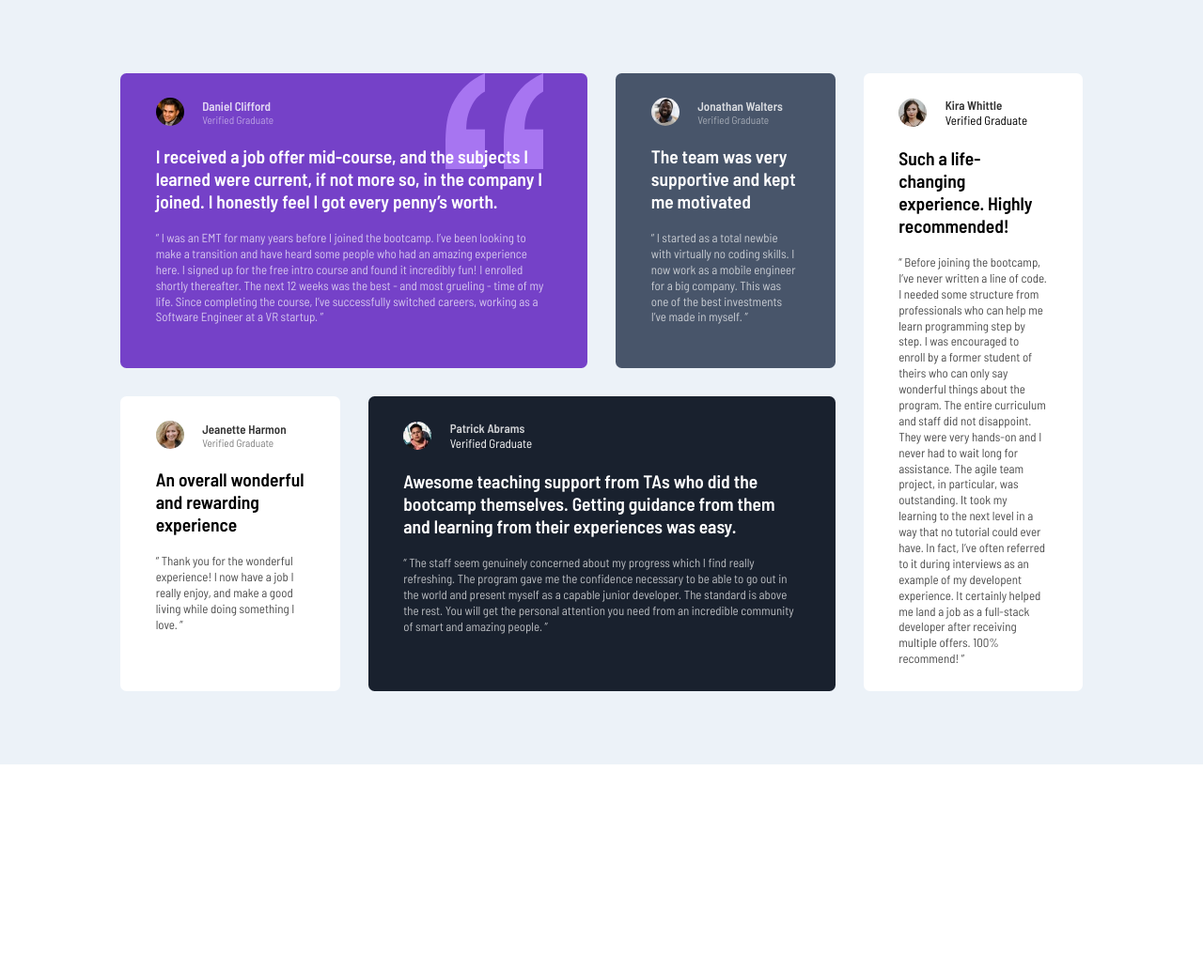
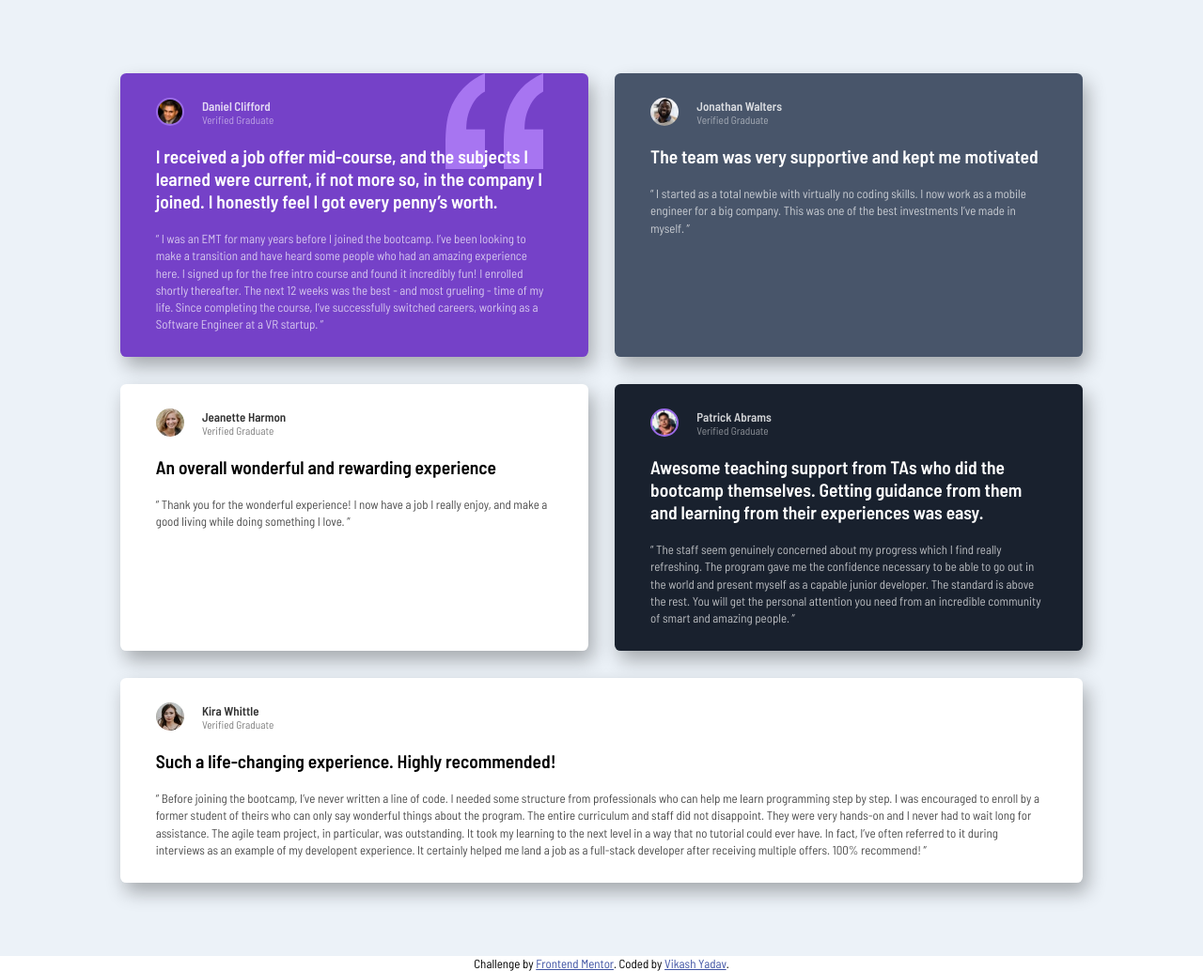
Before and after one commit to Raptor0x1/testinomials-grid-section-main, a plain HTML site: page index.html in a window 1280 px wide. Shown: the whole page at 94% size. Before the commit the page ends 814 px from the top, so only its background shows below. Drawn offline with Linux system fonts and the light colour scheme.

Commit message:
Fixed grid space

```diff
--- a/index.html
+++ b/index.html
@@ -2,7 +2,7 @@
 <html lang="en">
 <head>
   <meta charset="UTF-8">
-  <meta name="viewport" content="width=device-width, initial-scale=1.0"> <!-- displays site properly based on user's device -->
+  <meta name="viewport" content="width=device-width, initial-scale=1.0">
 
   <link rel="icon" type="image/png" sizes="32x32" href="./images/favicon-32x32.png">
   <link href="https://fonts.googleapis.com/css2?family=Barlow+Semi+Condensed:wght@400;500;600&display=swap" rel="stylesheet">
@@ -11,7 +11,7 @@
   <link rel="stylesheet" href="styles/style.css">
 
   <style>
-    .attribution { font-size: 11px; text-align: center; }
+    .attribution { font-size: 13px; text-align: center; }
     .attribution a { color: hsl(228, 45%, 44%); }
   </style>
 </head>
@@ -20,13 +20,12 @@
 
     <div class="container">
 
-
       <div class="item-one item">
         <div class="header">
           <div class="img-one img"></div>
           <div class="description">
             <div class="name">Daniel Clifford</div>
-            <div class="author-title">Verified Graduate</div>
+            <div class="title">Verified Graduate</div>
           </div>
         </div>
 
@@ -37,8 +36,6 @@
           for the free intro course and found it incredibly fun! I enrolled shortly thereafter.
           The next 12 weeks was the best - and most grueling - time of my life. Since completing
           the course, I’ve successfully switched careers, working as a Software Engineer at a VR startup. ”</p>
-
-
       </div>
 
       <div class="item-two item">
@@ -46,7 +43,7 @@
           <div class="img-two img"></div>
           <div class="description">
             <div class="name">Jonathan Walters</div>
-            <div class="author-title">Verified Graduate</div>
+            <div class="title">Verified Graduate</div>
           </div>
         </div>
 
@@ -60,7 +57,7 @@
           <div class="img-three img"></div>
           <div class="description">
             <div class="name">Jeanette Harmon</div>
-            <div class="author-title">Verified Graduate</div>
+            <div class="title">Verified Graduate</div>
           </div>
         </div>
 
@@ -107,14 +104,13 @@
       </div>
 
     </div>
+
   </section>
 
 
-
-
-  <!-- <div class="attribution">
+  <div class="attribution">
     Challenge by <a href="https://www.frontendmentor.io?ref=challenge" target="_blank">Frontend Mentor</a>.
-    Coded by <a href="#">Your Name Here</a>.
-  </div> -->
+    Coded by <a href="#">Vikash Yadav</a>.
+  </div>
 </body>
 </html>
--- a/styles/style.css
+++ b/styles/style.css
@@ -6,6 +6,7 @@
     --light-grey: hsl(0, 0%, 81%);
     --light-grayish-blue: hsl(210, 46%, 95%);
     --black: hsl(0, 0, 0);
+    --border-color: hsl(263, 71%, 66%);
 }
 
 *, *::before, *::after {
@@ -14,8 +15,8 @@
     margin: 0;
 }
 
-html {
-    font-size: 13px;
+body {
+    font-size: 0.813rem;
     font-family: "Barlow Semi Condensed", sans-serif;
 }
 
@@ -28,19 +29,20 @@ html {
 }
 
 .container {
-    max-width: 25.4rem;
+    max-width: 20.638rem;
     display: grid;
-    gap: 2rem;
-    padding-top: 6rem;
-    padding-bottom: 6rem;
+    gap: 1.625rem;
+    padding-top: 6em;
+    padding-bottom: 6em;
 }
 
 .item {
     display: flex;
     flex-direction: column;
-    gap: 1.5rem;
-    padding: 2rem 2.9rem;
-    border-radius: 0.5rem;
+    gap: 1.22rem;
+    padding: 2em 2.9em;
+    border-radius: 0.4rem;
+    box-shadow: 5px 10px 20px rgba(0, 0, 0, 0.3);
 }
 
 
@@ -56,6 +58,7 @@ html {
     background-color: var(--dark-grayish-blue);
     color: var(--white);
 }
+
 .item-three {
     background-color: var(--white);
     color: var(--black);
@@ -73,7 +76,7 @@ html {
 
 .header {
     display: flex;
-    gap: 1.5rem;
+    gap: 1.2rem;
     align-items: center;
 }
 
@@ -87,6 +90,7 @@ html {
 
 .img-one {
     background-image: url('../images/image-daniel.jpg');
+    border: 2px solid var(--border-color);
 }
 
 .img-two {
@@ -95,10 +99,12 @@ html {
 
 .img-three {
     background-image: url('../images/image-jeanette.jpg');
+
 }
 
 .img-four {
     background-image: url('../images/image-patrick.jpg');
+    border: 2px solid var(--border-color);
 }
 
 .img-five {
@@ -106,28 +112,26 @@ html {
 }
 
 .name {
-    font-size: 1rem;
     font-weight: 600;
-    opacity: 80%;
+    opacity: 0.8;
 }
 
-.author-title {
-    font-size: 0.87rem;
-    opacity: 50%;
+.title {
+    font-size: 0.71rem;
+    opacity: 0.5;
 }
 
 .text {
-    opacity: 70%;
-    line-height: 1.3;
+    opacity: 0.7;
+    line-height: 1.4;
 }
 
-@media (min-width: 1024px) {
+@media (min-width: 80.5rem) {
+
     .container {
-        display: grid;
         grid-template-columns: repeat(4, 1fr);
-        grid-template-rows: repeat(2, 1fr);
-        gap: 30px;
-        max-width: 80%;
+        gap: 1.8rem;
+        max-width: 80rem;
     }
 
     .item-one {
@@ -139,16 +143,53 @@ html {
         grid-column: 3;
         grid-row: 1;
     }
+
     .item-three {
         grid-column: 1;
         grid-row: 2;
     }
+
     .item-four {
         grid-column: 2 / 4;
         grid-row: 2;
     }
+
     .item-five {
         grid-column: 4;
         grid-row: 1 / 3;
     }
 }
+
+@media (min-width: 56rem) and (max-width: 80.5rem) {
+
+    .container {
+        grid-template-columns: repeat(4, 1fr);
+        gap: 1.8rem;
+        max-width: 80%;
+    }
+
+    .item-one {
+        grid-column: 1 / 3;
+        grid-row: 1;
+    }
+
+    .item-two {
+        grid-column: 3 / 5;
+        grid-row: 1;
+    }
+
+    .item-three {
+        grid-column: 1 / 3;
+        grid-row: 2;
+    }
+
+    .item-four {
+        grid-column: 3 / 5;
+        grid-row: 2;
+    }
+
+    .item-five {
+        grid-column: 1 / 5;
+        grid-row: 3;
+    }
+}
```
